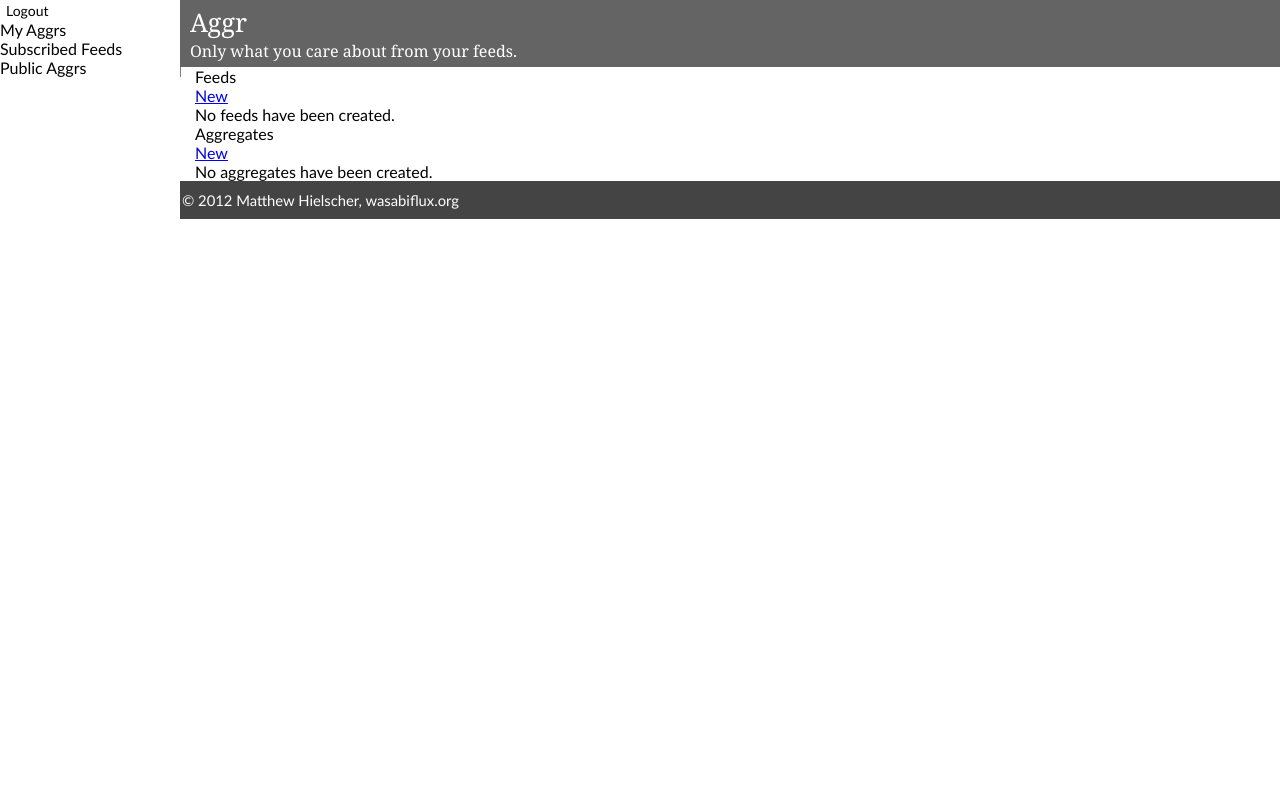
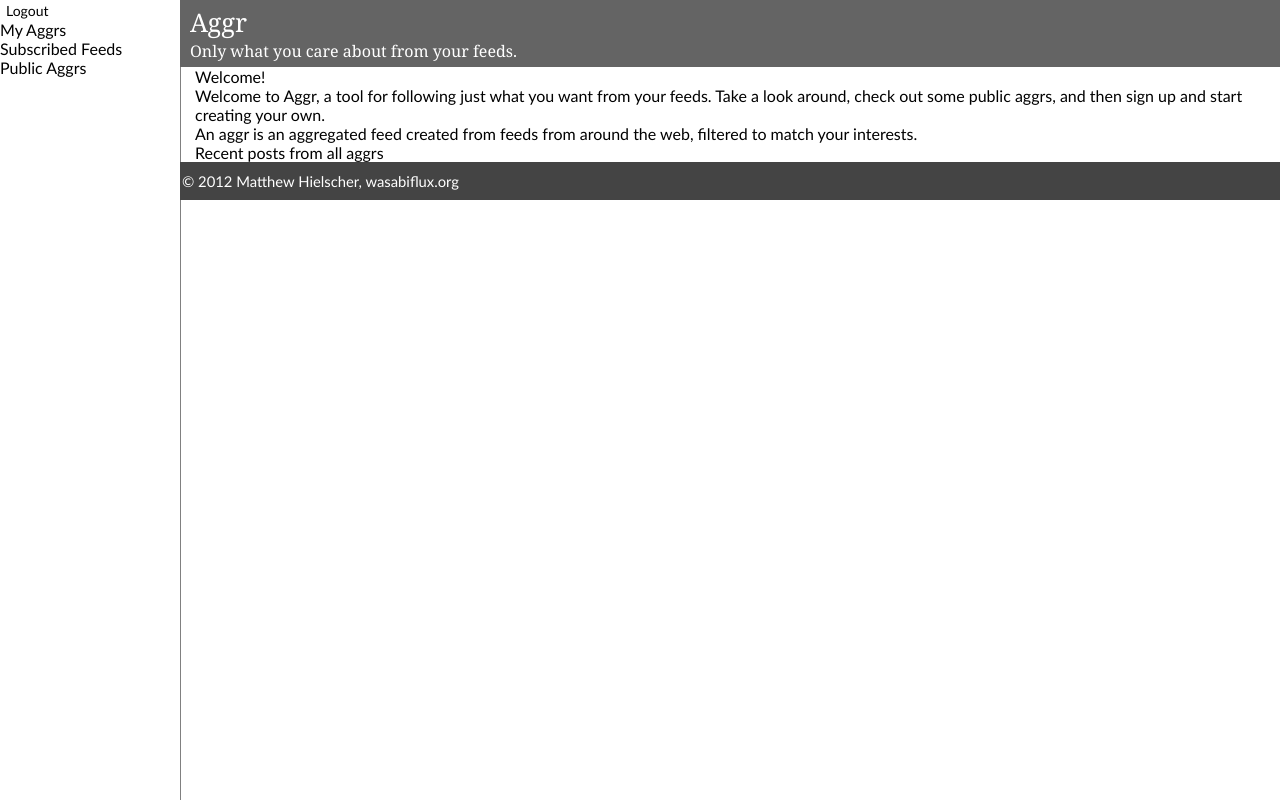
Before and after one commit to mhielscher/aggr, a Django app: page / in a window 1280 px wide; the page is wider, and only the part inside the window is pictured. Run offline with Django 3.2, Linux system fonts and the light colour scheme; the visitor is signed in with stand-in values (Sample User, id 1); data that the repository does not hold is empty.

Commit message:
Better layout, home and welcome.

```diff
--- a/aggr_app/static/css/base.css
+++ b/aggr_app/static/css/base.css
@@ -11,7 +11,6 @@ body {
 }
 
 header {
-    width: 100%;
     background-color: #646464;
     color: white;
     padding: 5px 10px;
@@ -39,6 +38,7 @@ nav.sidebar {
     left: 0;
     top: 0;
     width: 180px;
+    height: 100%;
     border-right: 1px solid gray;
     background-color: white;
 }
@@ -86,7 +86,7 @@ div.main {
     position: absolute;
     left: 180px;
     top: 0;
-    width: 100%;
+    width: auto;
 }
 
 div.content {
--- a/aggr_app/templates/aggr_app/anon_nav.html
+++ b/aggr_app/templates/aggr_app/anon_nav.html
@@ -16,7 +16,7 @@
         </table>
     </form>
     <section>
-        <h3>Public Aggrs</h3>
+        <h1>Public Aggrs</h1>
         <ul>
             {% for aggr in public_aggrs %}
                 <li><a href="{% url aggr_app.views.aggr_detail aggr.id %}">{{ aggr.name }}</a></li>
--- /dev/null
+++ b/aggr_app/templates/aggr_app/home.html
@@ -0,0 +1,23 @@
+{% extends "aggr_app/base.html" %}
+{% block title %}Welcome{% endblock %}
+{% block head %}
+    <link href="{{ STATIC_URL }}css/welcome.css" rel="stylesheet" type="text/css" />
+{% endblock %}
+{% block content %}
+
+<section class="callout">
+    <h1>Welcome!</h1>
+    <p>Welcome to Aggr, a tool for following <em>just what you want</em> from your feeds. Take a look around, check out some public aggrs, and then sign up and start creating your own.</p>
+    <p class="def">An <em>aggr</em> is an aggregated feed created from feeds from around the web, filtered to match your interests.</p>
+</section>
+<section class="recent-posts">
+    <h1>Recent posts from all aggrs</h1>
+    <ul>
+        {% for entry in recent_posts %}
+            <li><h4><a href="{{ entry.link }}">{{ entry.title }}</a></h4>
+                <p>{{ entry.summary|safe }}</p></li>
+        {% endfor %}
+    </ul>
+</section>
+
+{% endblock content %}
--- a/aggr_app/templates/aggr_app/user_nav.html
+++ b/aggr_app/templates/aggr_app/user_nav.html
@@ -10,7 +10,7 @@
             <li><a href="#public-tab">Public Aggrs</a></li>
         </ul>
         <section id="aggr-tab">
-            <h3>My Aggrs</h3>
+            <h1>My Aggrs</h1>
             <ul>
                 {% for aggr in my_aggrs %}
                     <li><a href="{% url aggr_app.views.aggr_detail aggr.id %}">{{ aggr.name }}</a></li>
@@ -18,7 +18,7 @@
             </ul>
         </section>
         <section id="feed-tab">
-            <h3>Subscribed Feeds</h3>
+            <h1>Subscribed Feeds</h1>
             <ul>
                 {% for feed in subscribed_feeds %}
                     <li><a href="{% url aggr_app.views.feed_detail feed.id %}">{{ feed.name }}</a></li>
@@ -26,7 +26,7 @@
             </ul>
         </section>
         <section id="public-tab">
-            <h3>Public Aggrs</h3>
+            <h1>Public Aggrs</h1>
             <ul>
                 {% for aggr in public_aggrs %}
                     <li><a href="{% url aggr_app.views.aggr_detail aggr.id %}">{{ aggr.name }}</a></li>
--- a/aggr_app/views.py
+++ b/aggr_app/views.py
@@ -40,16 +40,19 @@ def new_user(request):
 def home(request):
     """Lists all Feeds and Aggregates by name."""
     if request.user.is_authenticated():
-        feed_list = request.user.feed_set.all().order_by('-last_updated')
-        aggr_list = request.user.aggregate_set.all().order_by('-name')
+        aggr_list = request.user.aggregate_set.all()
+        recent_posts = sorted([entry for aggr in aggr_list for entry in aggr.items], key=lambda e: e.get('published_parsed') or e.get('updated_parsed'), reverse=True)[:20]
+        return render(
+            request,
+            'aggr_app/home.html',
+            {'recent_posts': recent_posts}
+        )
     else:
-        feed_list = None
-        aggr_list = Aggregate.objects.filter(is_public=True)
-    return render(
-        request,
-        'aggr_app/index.html',
-        {'feed_list': feed_list, 'aggr_list': aggr_list}
-    )
+        return render(
+            request,
+            'aggr_app/welcome.html',
+            {}
+        )
 
 def feed_detail(request, feed_id):
     """Displays all entries in a given feed."""
```
Also changed, not shown: aggr_app/templates/aggr_app/welcome.html (added, +14 -0 lines).
